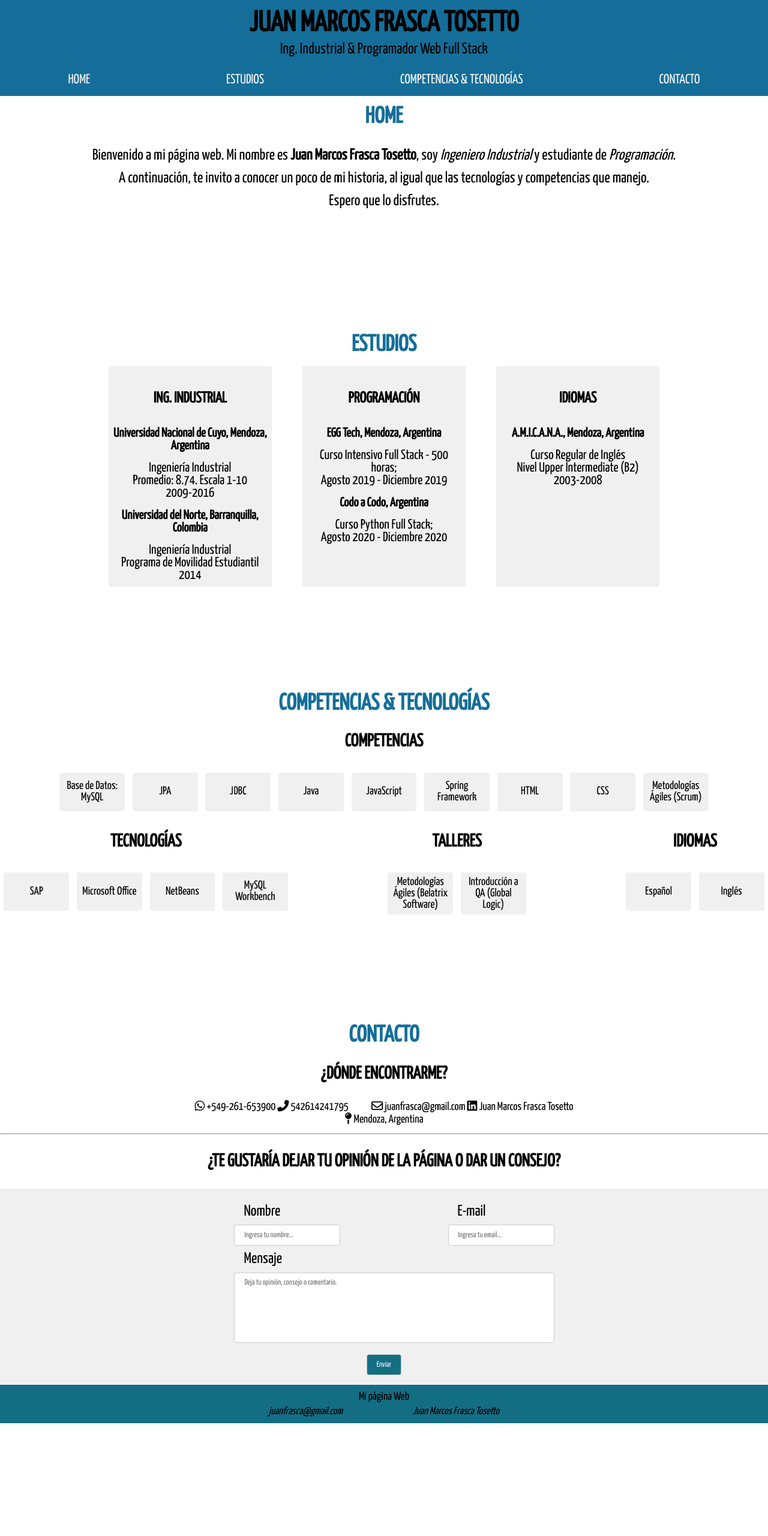
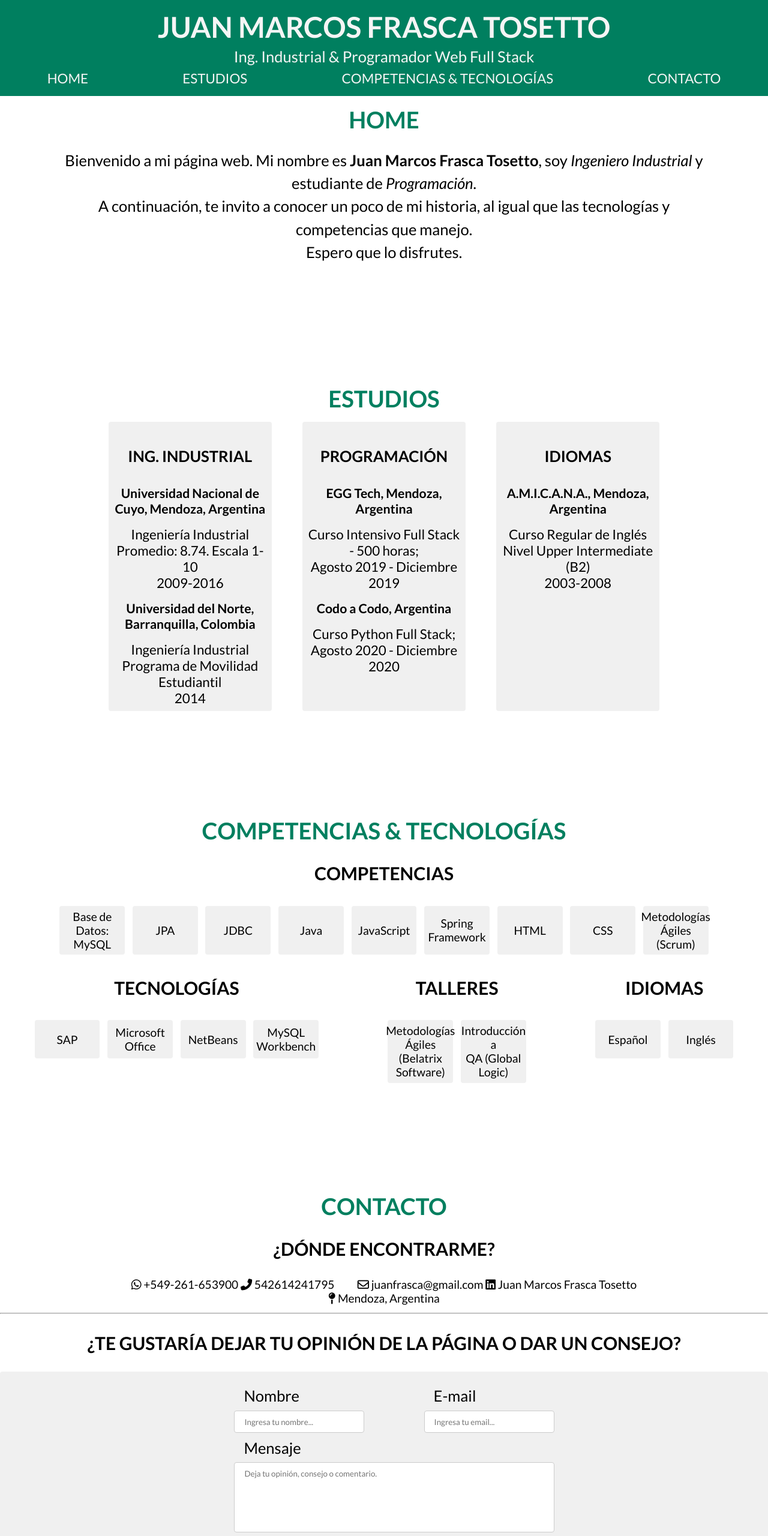
Before and after one commit to juanfrasca/resumedesign, a plain HTML site: page index.html in a window 1280 px wide. Shown: the top 2560 px of the page at 60% size. Before the commit the page ends 2372 px from the top, so only its background shows below. Drawn offline with Linux system fonts and the light colour scheme.

Commit message:
Cambio de color a paleta de verdes. Cambio de tipografía a Lato.

```diff
--- a/css/style.css
+++ b/css/style.css
@@ -1,11 +1,19 @@
-@import url('https://fonts.googleapis.com/css2?family=Yanone+Kaffeesatz&display=swap');
+@import url('https://fonts.googleapis.com/css2?family=Lato:ital,wght@0,100;0,400;0,700;1,400&family=Raleway:ital,wght@0,100;0,400;0,600;1,400&family=Ubuntu:ital,wght@0,300;0,400;0,700;1,400&display=swap');
+#paleta-colores{
+/* CSS HEX */
+color:/*--spanish-viridian:*/ #007f5fff;
+color:/*--spanish-green:*/ #2b9348ff;
+color:/*green-ryb:*/ #55a630ff;
+color:/*--apple-green:*/ #80b918ff;
+color:/*--bitter-lemon:*/#BFD200;
+}
 
 html{
     font-size: 62,5%;
 }
 
 body{
-    font-family: 'Yanone Kaffeesatz', sans-serif;
+    font-family: 'Lato', 'Ubuntu', 'Raleway', sans-serif;
     margin: 0;
     box-sizing: border-box;
     font-size: 1.6rem;
@@ -22,10 +30,11 @@ h1,h2,h3{
 h1{
     font-size: 3rem;
     margin: 0 0 0.4rem 0;
+    color:/*--apple-green:*/whitesmoke;
 }
 
 h2{
-    color: #146e99;
+    color:/*--spanish-viridian:*/ #007f5fff;
     margin: 1rem 0;
 }
 
@@ -61,11 +70,15 @@ li{
 header{
     width: 100%;
     height: 10rem;
-    background-color: #146e99;
-    color: white;
+    background-color:/*--spanish-viridian:*/ #007f5fff;
+    color: whitesmoke;
     position: fixed;
     z-index: 10;
     top: 0;
+}
+
+header li{
+color: whitesmoke;
 }
 
 #encabezado>a:hover{
@@ -179,7 +192,7 @@ label, input, textarea{
     padding: 0.6rem 1rem;
     border: 0.1rem solid #ccc;
     border-radius: 4px;
-    font-family: 'Yanone Kaffeesatz', sans-serif;
+    font-family: 'Lato', 'Raleway', sans-serif;
 }
 
 label{
@@ -189,11 +202,11 @@ label{
 input[type=submit] {
     margin-top: 1.2rem;
     color: whitesmoke;
-    background-color: #146f83;
+    background-color:/*--apple-green:*/ #80b918ff;
 }
 
 input[type=submit]:hover {
-    background-color: #0e505f;
+    background-color:/*green-ryb:*/ #55a630ff;
 }
 
 textarea{
@@ -208,7 +221,7 @@ textarea{
 
 footer{
     width: 100%;
-    background-color: #146e83;
+    background-color:/*--spanish-green:*/ #2b9348ff;
     color: gray;
     text-align: center;
     font-size: 1.2rem;
@@ -259,12 +272,5 @@ address>a:hover{
 
 #tecnologia-talleres-idiomas{
     display: flex;
-    justify-content: space-between;
+    justify-content: space-around;
 }
-
-/* CSS HEX */
---spanish-viridian: #007f5fff;
---spanish-green: #2b9348ff;
---green-ryb: #55a630ff;
---apple-green: #80b918ff;
---xanthic: #eeef20ff;
```
